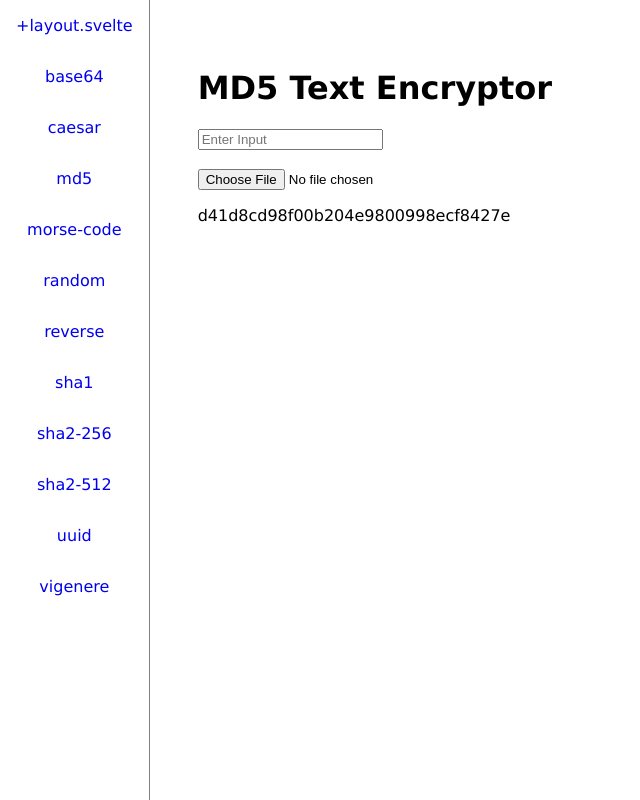
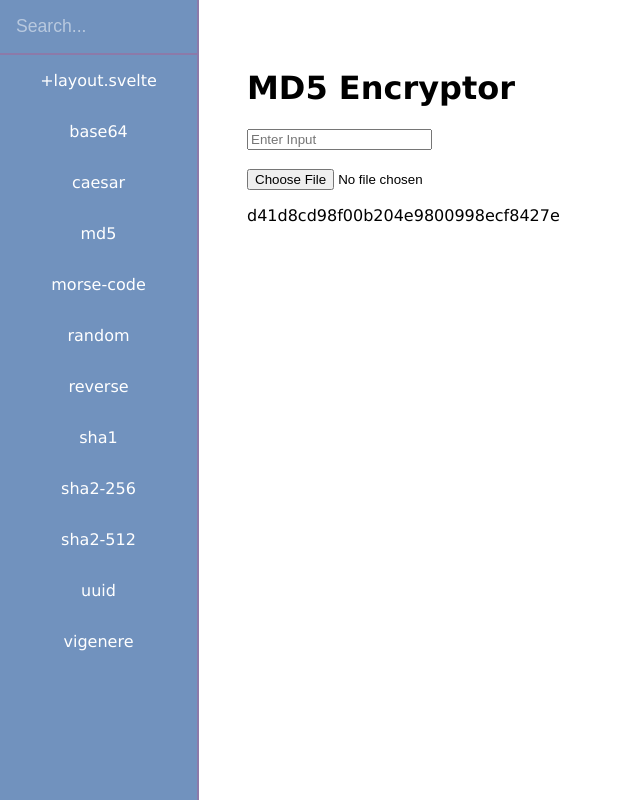
Before and after one commit to LeoDog896/doke, a SvelteKit app: page /md5 in a window 1280 px wide. Shown: the whole page, without its empty margins (0-640 px from the left). Built offline with nearby package versions, Linux system fonts and the light colour scheme.

Commit message:
Search, random values by length

```diff
--- a/src/routes/+layout.svelte
+++ b/src/routes/+layout.svelte
@@ -7,11 +7,16 @@
 	const modules = import.meta.glob('./**/*.svelte'); // Include subfolder
 
 	const pages = getPages(url, modules);
+
+	$: filteredPages = pages.filter(name => name.includes(searchValue.toLowerCase()))
+
+	let searchValue = '';
 </script>
 
 <div class="container">
 	<ul class="list">
-		{#each pages as page}
+		<input size={Math.max(...pages.map(it => it.length))} placeholder="Search..." type="text" bind:value={searchValue}/>
+		{#each filteredPages as page}
 			<li>
 				<a href={'/doke/' + page}>{page}</a>
 			</li>
@@ -31,6 +36,20 @@
 		height: 100%;
 	}
 
+	input {
+		background-color: rgba(0, 0, 0, 0);
+		border: 0;
+		color: white;
+		border-bottom: 2px solid #8C7AA9;
+		padding: 1rem;
+		font-size: 1.1rem;
+		width: auto;
+	}
+
+	::placeholder {
+		color: rgba(255, 255, 255, 0.5);
+	}
+
 	.container {
 		display: flex;
 		flex-direction: row;
@@ -43,8 +62,10 @@
 		padding: 0;
 		list-style-type: none;
 		height: 100%;
-		border-right: 1px solid gray;
+		border-right: 2px solid #8C7AA9;
 		display: block;
+		background-color: #7192BE;
+		color: white;
 
 		li {
 			display: block;
@@ -52,6 +73,7 @@
 
 			a {
 				display: block;
+				color: white;
 				width: 100%;
 				text-align: center;
 				text-decoration: none;
--- a/src/routes/md5/+page.svelte
+++ b/src/routes/md5/+page.svelte
@@ -2,8 +2,8 @@
 	import type { PageInfo } from 'src/lib/pageInfo';
 
 	export const info: PageInfo = {
-		name: 'MD5 Text Encryptor',
-		description: 'Easily encrypt text into MD5',
+		name: 'MD5 Encryptor',
+		description: 'Easily encrypt input into MD5',
 		url: 'md5'
 	};
 </script>
@@ -13,7 +13,6 @@
 
 	let input = '';
 	let files: FileList;
-	let file;
 </script>
 
 <h1>{info.name}</h1>
--- a/src/routes/random/+page.svelte
+++ b/src/routes/random/+page.svelte
@@ -9,17 +9,25 @@
 </script>
 
 <script lang="ts">
-	function getRandomNumbers(length: number): Uint8Array {
-		if (length <= 0) throw Error('Length must be greater than 0');
+	function getRandomNumbers(length: number): string {
+		try {
+			if (length <= 0) throw Error('Length must be greater than 0');
 
-		const arr = new Uint8Array(length);
+			const arr = new Uint8Array(length);
 
-		return crypto.getRandomValues(arr);
+			return crypto.getRandomValues(arr).join(", ");
+		} catch (e) {
+			return `An error occured trying to process this: ${e}`
+		}
 	}
 
-	let numbers = getRandomNumbers(8);
+	let length = 8;
+	let trigger = Symbol();
+	$: numbers = trigger && getRandomNumbers(Math.max(length, 1));
 </script>
 
-<button on:click={() => (numbers = getRandomNumbers(8))}>Generate random numbers</button>
+<input type="number" min=1 max=65536 bind:value={length}>
 
-<p>{numbers.join(', ')}</p>
+<button on:click={() => trigger = Symbol()}>Generate random numbers</button>
+
+<p>{numbers}</p>
```
